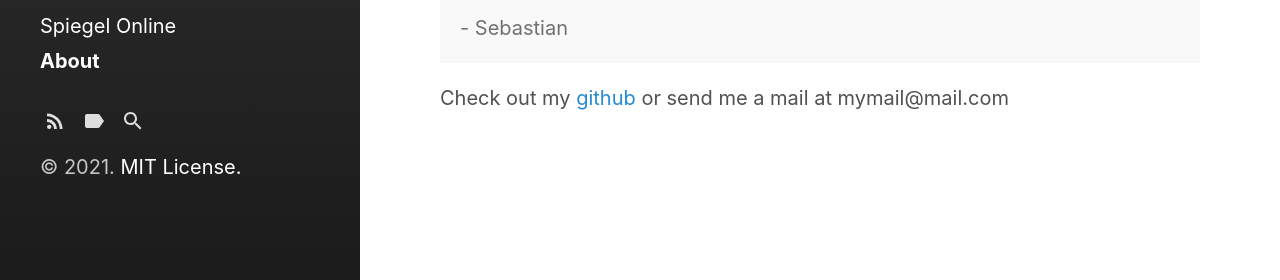
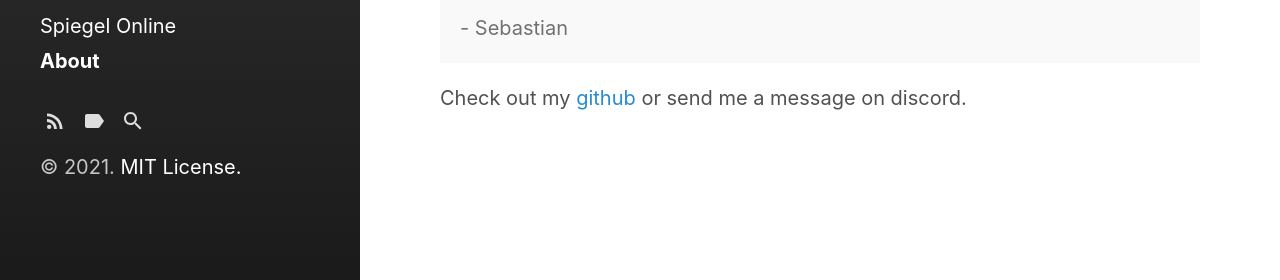
Before and after one commit to Loyft/Loyft.github.io, a Jekyll site: the page built from category/about.md, in a window 1280 px wide. Shown: the part 297-577 px from the top of the page. Built offline with Jekyll 4.4.1, drawn with Linux system fonts in a browser that asks for light colours.

Commit message:
fixed smaller issues

```diff
--- a/category/about.md
+++ b/category/about.md
@@ -9,4 +9,4 @@ title: About
   - Sebastian
 </p>
 
-Check out my <a href='https://www.github.com/loyft'>github</a> or send me a mail at mymail@mail.com
+Check out my <a href='https://www.github.com/loyft'>github</a> or send me a message on discord.
```
Also changed, not shown: category/discord.md (+2 -0 lines), category/spiegel.md (+1 -1 lines), README.md.
